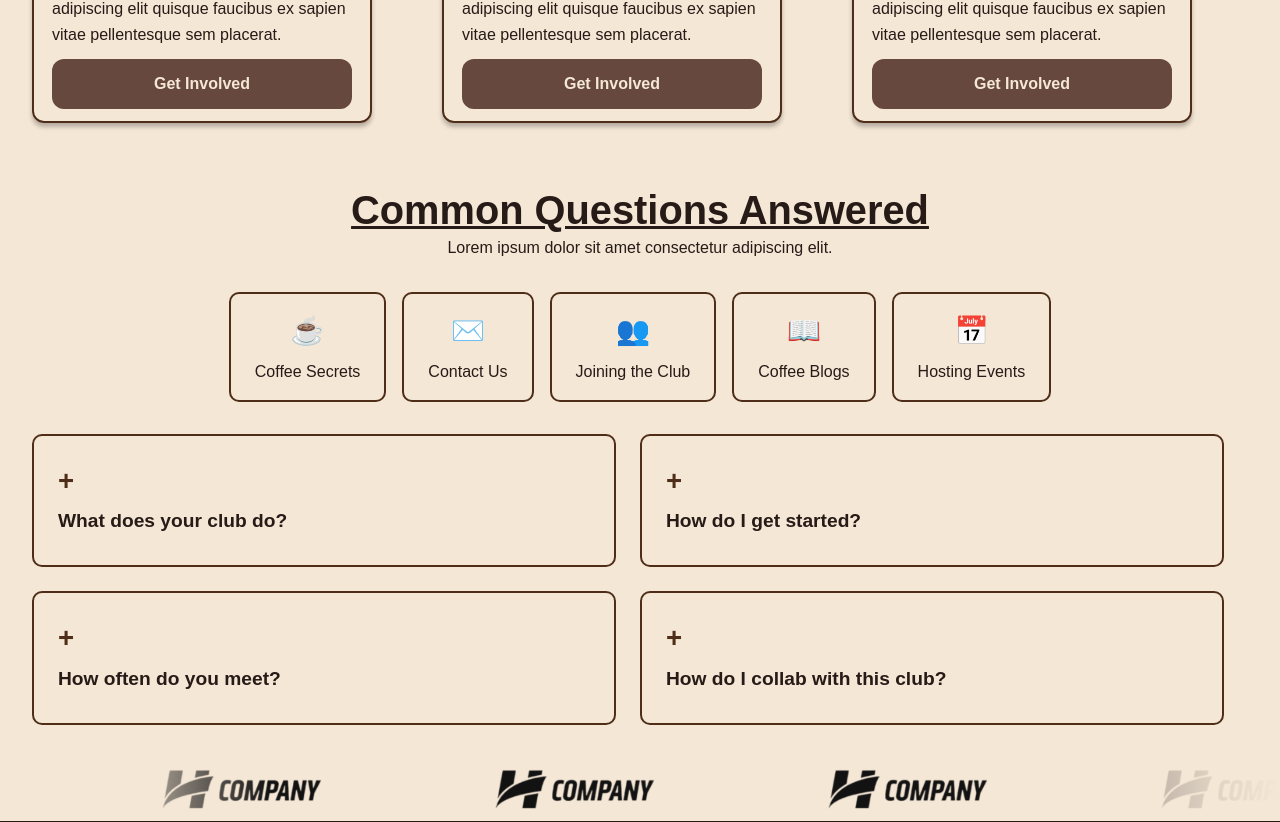
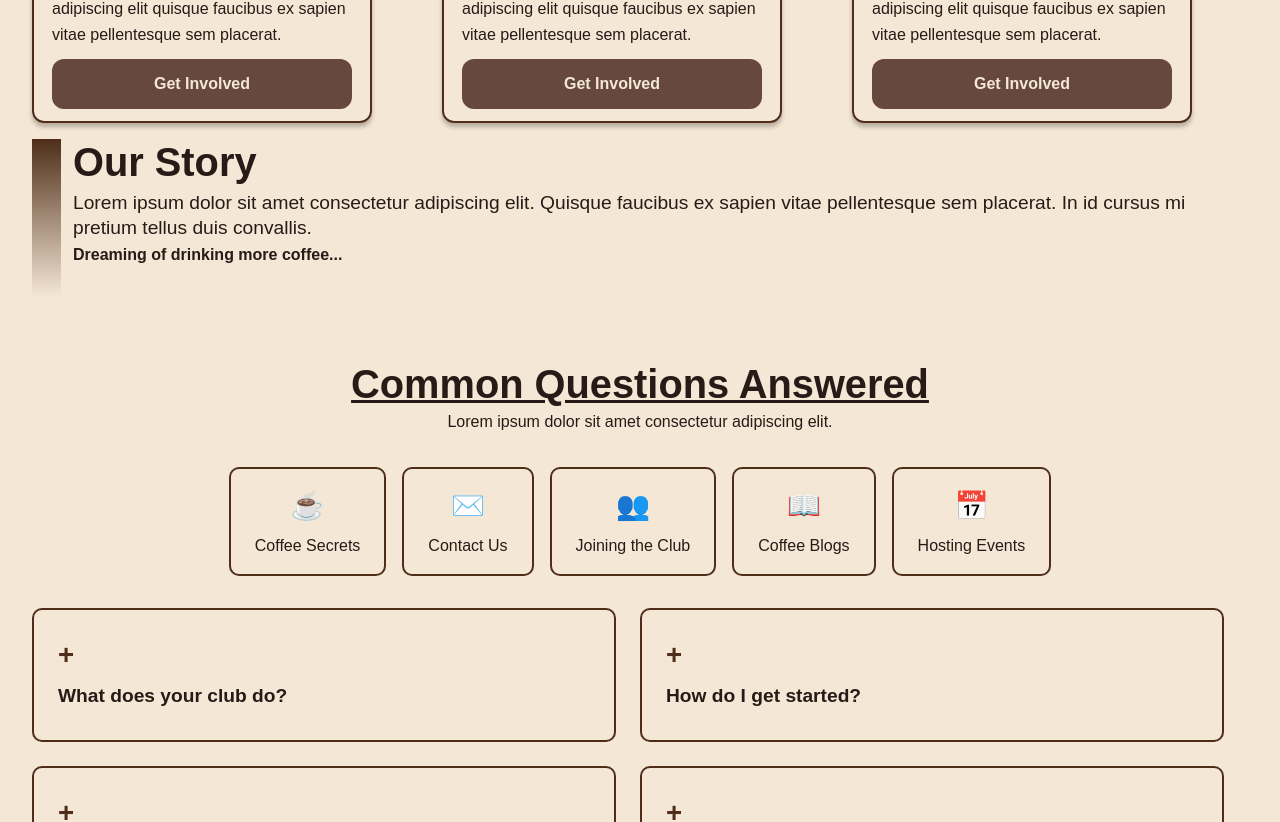
Before and after one commit to Open-Sourcery-UMD/umdcoffee, a React (Vite) app: page / in a window 1280 px wide. Shown: the part 1236-2058 px from the top of the page. Built offline with nearby package versions, Linux system fonts and the light colour scheme.

Commit message:
feat: add Our Story heading block

```diff
--- a/src/components/OurStory.css
+++ b/src/components/OurStory.css
@@ -1 +1,41 @@
-/* OurStory styles (STORY-1). Only OurStory.tsx and its single-use children add rules here. */
+.our-story-heading {
+  position: relative;
+  box-sizing: border-box;
+  padding-bottom: 2rem;
+  padding-left: 2.5625rem;
+  width: 100%;
+  overflow-wrap: anywhere;
+}
+
+.our-story-heading::before {
+  position: absolute;
+  top: 0;
+  bottom: 0;
+  left: 0;
+  background: linear-gradient(
+    to bottom,
+    var(--color-secondary) 0%,
+    color-mix(in srgb, var(--color-secondary) 50%, transparent) 50%,
+    color-mix(in srgb, var(--color-secondary) 25%, transparent) 75%,
+    transparent 100%
+  );
+  width: 1.8125rem;
+  content: '';
+}
+
+.our-story-heading h2 {
+  margin: 0 0 0.25rem;
+}
+
+.our-story-intro {
+  margin: 0 0 0.25rem;
+  font-size: var(--text-lg);
+  line-height: 1.3;
+}
+
+.our-story-tagline {
+  margin: 0;
+  font-weight: 700;
+  font-size: var(--text-base);
+  line-height: 1.3;
+}
--- a/src/components/OurStory.tsx
+++ b/src/components/OurStory.tsx
@@ -1,7 +1,16 @@
 import './OurStory.css';
 
-// TODO(STORY-1): build the Our Story teaser (heading, photo collage, More about us button).
-// Root element: <section className="our-story">. Renders nothing until built so pages don't shift.
 export default function OurStory() {
-  return null;
+  return (
+    <section className="our-story" aria-labelledby="our-story-heading">
+      <div className="our-story-heading">
+        <h2 id="our-story-heading">Our Story</h2>
+        <p className="our-story-intro">
+          Lorem ipsum dolor sit amet consectetur adipiscing elit. Quisque faucibus ex sapien vitae
+          pellentesque sem placerat. In id cursus mi pretium tellus duis convallis.
+        </p>
+        <p className="our-story-tagline">Dreaming of drinking more coffee...</p>
+      </div>
+    </section>
+  );
 }
```
